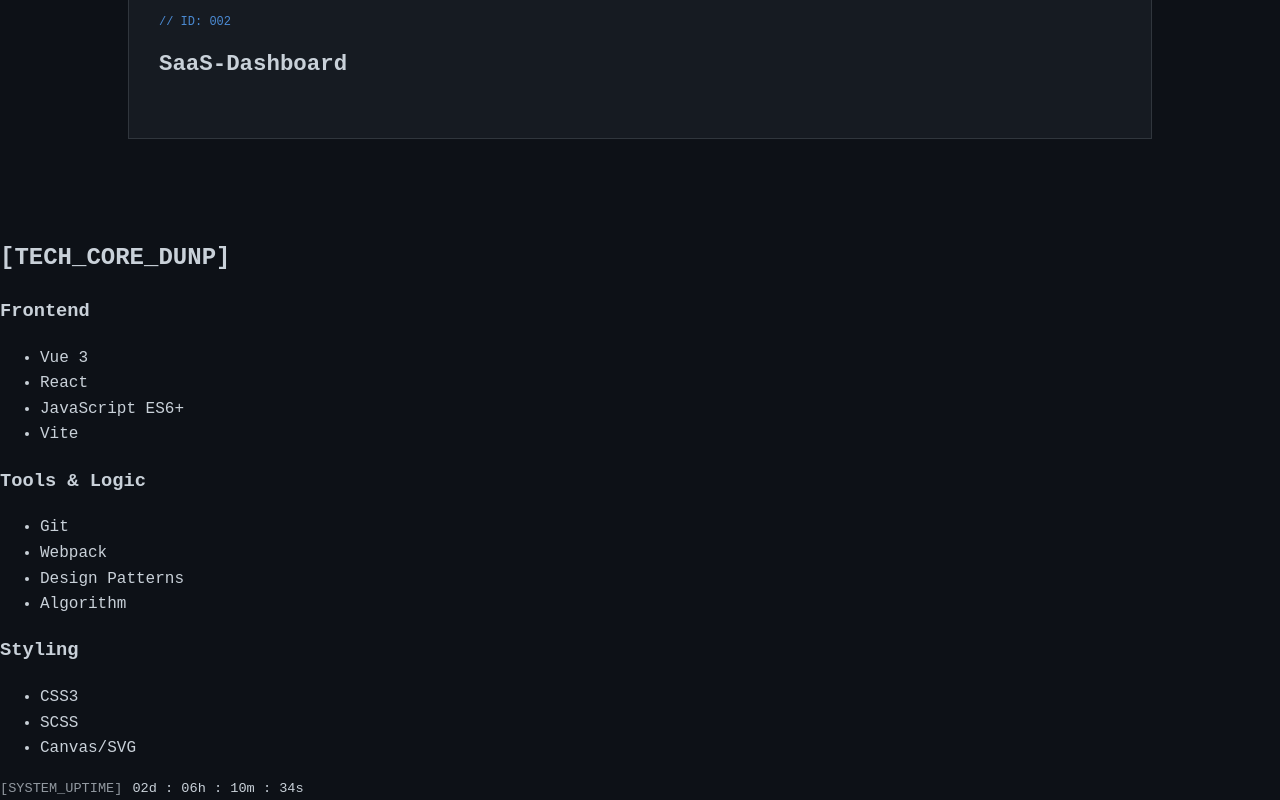
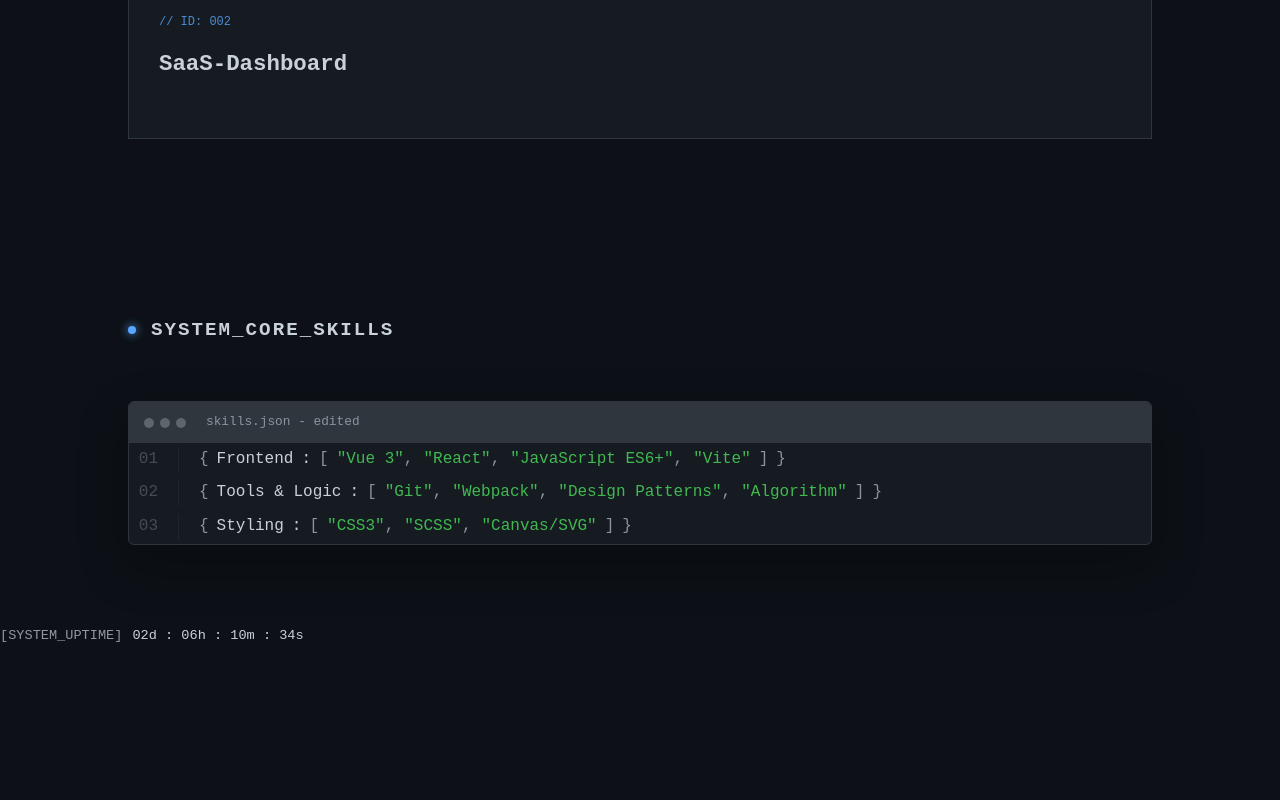
Before and after one commit to YoungMuggle/vue-my-portfolio, a Vue app: page /#/ in a window 1280 px wide. Shown: the part 1136-1936 px from the top of the page. After the commit the page ends 1782 px from the top, so only its background shows below. Built offline with nearby package versions, Linux system fonts and the light colour scheme.

Commit message:
update tech style

```diff
--- a/src/views/TechStack.vue
+++ b/src/views/TechStack.vue
@@ -1,17 +1,157 @@
 <template>
-  <div class="tech-container">
-    <h2>[TECH_CORE_DUNP]</h2>
-    <div v-for="group in skills" :key="group.category" class="skill-group">
-      <h3>{{ group.category }}</h3>
-      <ul>
-        <li v-for="skill in group.skills" :key="skill">{{ skill }}</li>
-      </ul>
+  <div class="tech-stack-wrapper">
+    <div class="section-header">
+      <span class="status-dot"></span>
+      <h2 class="section-title">SYSTEM_CORE_SKILLS</h2>
+    </div>
+    <div class="terminal-window">
+      <div class="window-header">
+        <div class="dots"><span></span><span></span><span></span></div>
+        <div class="file-name">skills.json - edited</div>
+      </div>
+      <div class="window-content">
+        <div v-for="(group, index) in skillData" :key="index" class="code-row">
+          <div class="line-number">
+            {{ (index + 1).toString().padStart(2, "0") }}
+          </div>
+          <div class="line-content">
+            <span class="bracket">{</span>
+            <span class="category">{{ group.category }}</span
+            >:
+            <span class="bracket">[</span>
+            <div class="skills-list">
+              <span
+                v-for="skill in group.skills"
+                :key="skill"
+                class="skill-item"
+                >"{{ skill }}"</span
+              >
+            </div>
+            <span class="bracket">]</span>
+            <span class="bracket">}</span>
+          </div>
+        </div>
+      </div>
     </div>
   </div>
 </template>
 
 <script setup>
-import { skillData } from '../data/skills';
+import { skillData } from "../data/skills";
 
-const skills = skillData
+const skills = skillData;
 </script>
+<style scoped>
+.tech-stack-wrapper {
+  padding: 80px 10%;
+  background-color: var(--bg-color);
+}
+.section-header {
+  display: flex;
+  align-items: center;
+  gap: 15px;
+  margin-bottom: 40px;
+}
+.status-dot {
+  width: 8px;
+  height: 8px;
+  background-color: var(--accent-color);
+  border-radius: 50%;
+  box-shadow: 0 0 10px var(--accent-color);
+}
+.section-title {
+  font-family: var(--font-geek);
+  font-size: 1.2rem;
+  letter-spacing: 2px;
+}
+.terminal-window {
+  background-color: var(--bg-secondary);
+  border: 1px solid var(--border-color);
+  border-radius: 6px;
+  overflow: hidden;
+  box-shadow: 0 20px 50px rgba(0, 0, 0, 0.3);
+}
+.window-header {
+  background-color: var(--border-color);
+  padding: 10px 15px;
+  display: flex;
+  align-items: center;
+  gap: 20px;
+}
+.dots {
+  display: flex;
+  gap: 6px;
+}
+.dots span {
+  width: 10px;
+  height: 10px;
+  border-radius: 50%;
+  background: var(--text-secondary);
+  opacity: 0.5;
+}
+.file-name {
+  font-size: 0.8rem;
+  color: var(--text-secondary);
+  font-family: var(--font-geek);
+}
+.window-content {
+  pad: 20px 0;
+  font-family: var(--font-geek);
+}
+.code-row {
+  display: flex;
+  padding: 4px 0;
+  transition: background var(--transition-speed);
+}
+.code-row:hover {
+  background-color: rgba(88, 166, 255, 0.05);
+}
+.line-number {
+  width: 50px;
+  text-align: right;
+  padding-right: 20px;
+  color: var(--text-secondary);
+  opacity: 0.4;
+  user-select: none;
+  border-right: 1px solid var(--border-color);
+}
+.line-content {
+  padding-left: 20px;
+  color: var(--text-primary);
+  display: flex;
+  flex-wrap: wrap;
+  align-items: center;
+  gap: 8px;
+}
+.bracket {
+  color: var(--text-secondary);
+}
+.categoty {
+  color: var(--accent-color);
+}
+.skills-list {
+  display: flex;
+  gap: 10px;
+  flex-wrap: wrap;
+}
+.skill-item {
+  color: var(--neon-green);
+  position: relative;
+}
+.skill-item:not(:last-child)::after {
+  content: ",";
+  color: var(--text-secondary);
+}
+@media (max-width: 768px) {
+  .tech-stack-wrapper {
+    padding: 60px 5%;
+  }
+  .line-number {
+    width: 35px;
+    padding-right: 10px;
+  }
+  .line-content {
+    font-size: 0.85rem;
+  }
+}
+</style>
```
